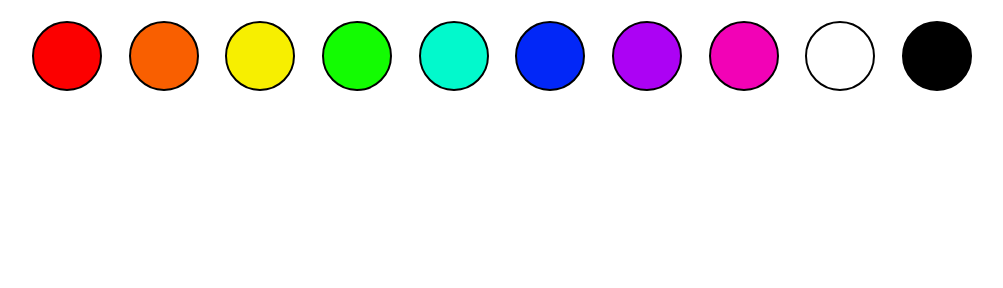
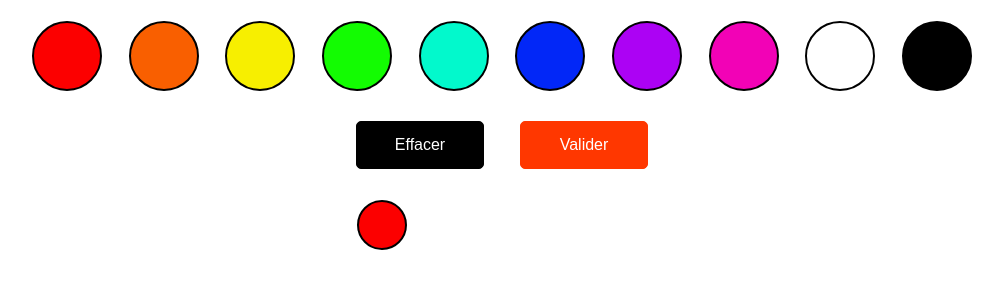
Before and after one commit to LaurelineAB/mastermind, a plain HTML site: page index.html in a window 1280 px wide. Both pictures are taken after a click on the button 205 px from the left and 56 px from the top of the page. Shown: the whole page, without its empty margins (138-1141 px from the left). Drawn offline with Linux system fonts and the light colour scheme.

Commit message:
Composition de la séquence par l'utilisateur

```diff
--- a/index.html
+++ b/index.html
@@ -7,8 +7,13 @@
 </head>
 <body>
     <main>
-        <section id="color-choice">
-
+        <section>
+            <section id="color-choice">
+            </section>
+            <section class="buttons">
+                <button id="erase-button">Effacer</button>
+                <button id="validate-button">Valider</button>
+            </section>
         </section>
         <section id="stage">
 
--- a/index.js
+++ b/index.js
@@ -54,6 +54,7 @@ window.addEventListener("DOMContentLoaded", function() {
         },
 
     ];
+    let nbOfTry = 0;
 
     //Sélection des couleurs
     function colorButtons ()
@@ -63,14 +64,14 @@ window.addEventListener("DOMContentLoaded", function() {
         for (color of colors)
         {
             let button = document.createElement("button");
-            button.id = color.name;
+            button.id = color.id;
             section.appendChild(button);
             button.style.backgroundColor = color.hex;
         }
     }
 
     //Générer la séquence à deviner
-    function generateColors ()
+    function generateGuess ()
     {
         let toGuess = [];
 
@@ -82,7 +83,53 @@ window.addEventListener("DOMContentLoaded", function() {
         console.log(toGuess);
     }
 
+    //User sequence
+    function userSequence ()
+    {
+        let sequence = [];
+        let colorBtns = document.querySelectorAll("#color-choice button");
+
+        for (button of colorBtns)
+        {
+            button.addEventListener("click", function(event)
+            {
+                let clicked = event.target;
+                let stage = document.getElementById("stage");
+
+                if (sequence.length === 0)
+                {
+                    let section = document.createElement("section");
+                    stage.appendChild(section);
+                    section.id = `try-nb-${nbOfTry}`;
+                    section.style.width = "calc(80px * 4)";
+                }
+                if (sequence.length < 4)
+                {
+                    let section = document.getElementById(`try-nb-${nbOfTry}`)
+                    let div = document.createElement("div");
+                    section.appendChild(div);
+                    div.style.backgroundColor = colors[clicked.id].hex;
+                    sequence.push(parseInt(clicked.id));
+                }
+                console.log(sequence);
+            });
+        }
+
+        let eraseBtn = document.getElementById("erase-button");
+        eraseBtn.addEventListener("click", function()
+        {
+            if (sequence.length !== 0)
+            {
+                sequence.pop();
+                let erased = document.querySelector(`#try-nb-${nbOfTry} div:last-of-type`);
+                erased.remove();
+            }
+
+        });
+    }
+
 
     colorButtons();
-    generateColors();
+    generateGuess();
+    userSequence();
 })
--- a/style.css
+++ b/style.css
@@ -1,3 +1,8 @@
+* {
+    -webkit-box-sizing: border-box;
+    -moz-box-sizing: border-box;
+    box-sizing: border-box;
+}
 #color-choice {
     text-align: center;
 }
@@ -9,3 +14,46 @@
     border-radius:50%;
     border: 2px solid black;
 }
+
+.buttons {
+    padding: 1em;
+    text-align: center;
+}
+.buttons button {
+    width: 8em;
+    height: 3em;
+    margin: 0 1em;
+    border-radius: 5px;
+    cursor: pointer;
+    font-size:1rem;
+}
+.buttons button:first-of-type {
+    color : white;
+    background-color: black;
+    border : 1px solid black;
+}
+.buttons button:first-of-type:hover {
+    color: black;
+    background-color: #fff;
+}
+.buttons button:nth-of-type(2) {
+    color : white;
+    background-color: #ff3700;
+    border : 1px solid #ff3700;
+}
+.buttons button:nth-of-type(2):hover {
+    color: #ff3700;
+    background-color: #fff;
+}
+
+section[id*=try-nb] {
+    display: flex;
+    margin: 0 auto;
+}
+#stage div {
+    width:50px;
+    height: 50px;
+    margin: 15px;
+    border-radius:50%;
+    border: 2px solid black;
+}
```
